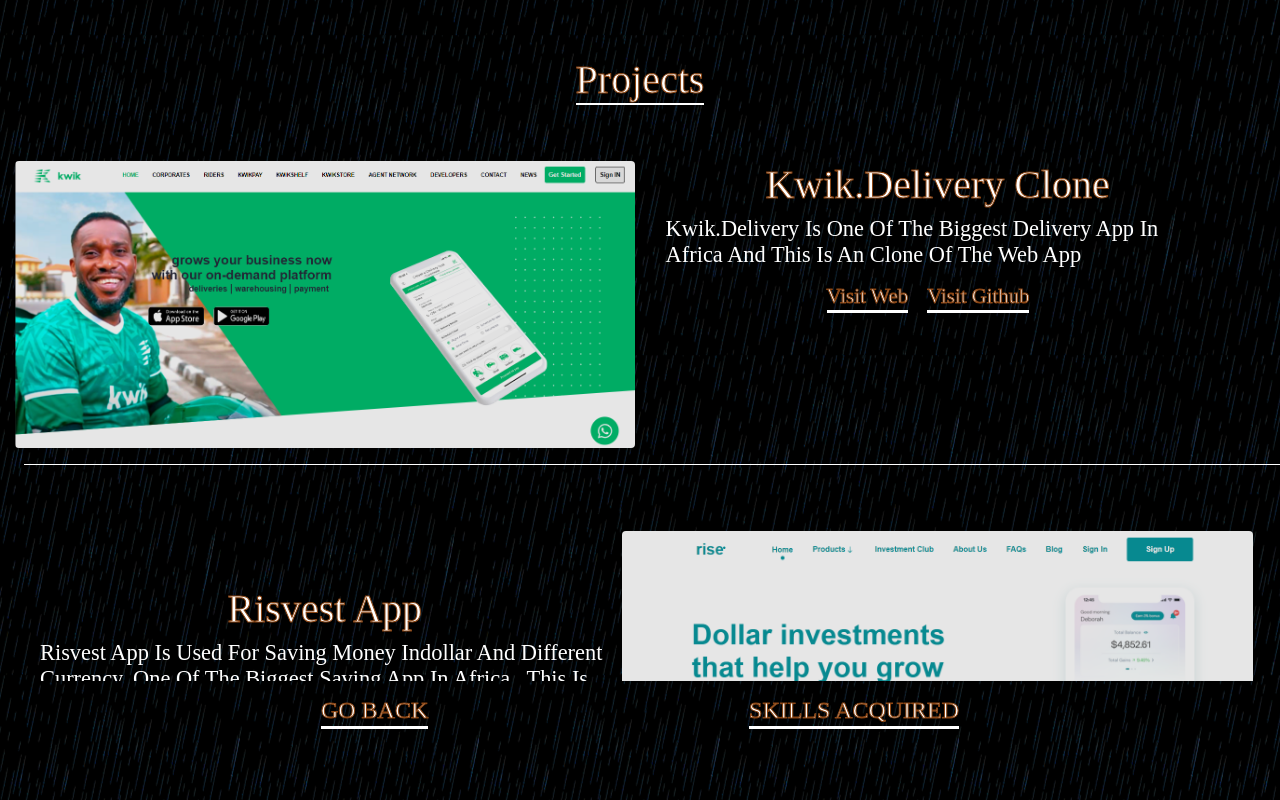
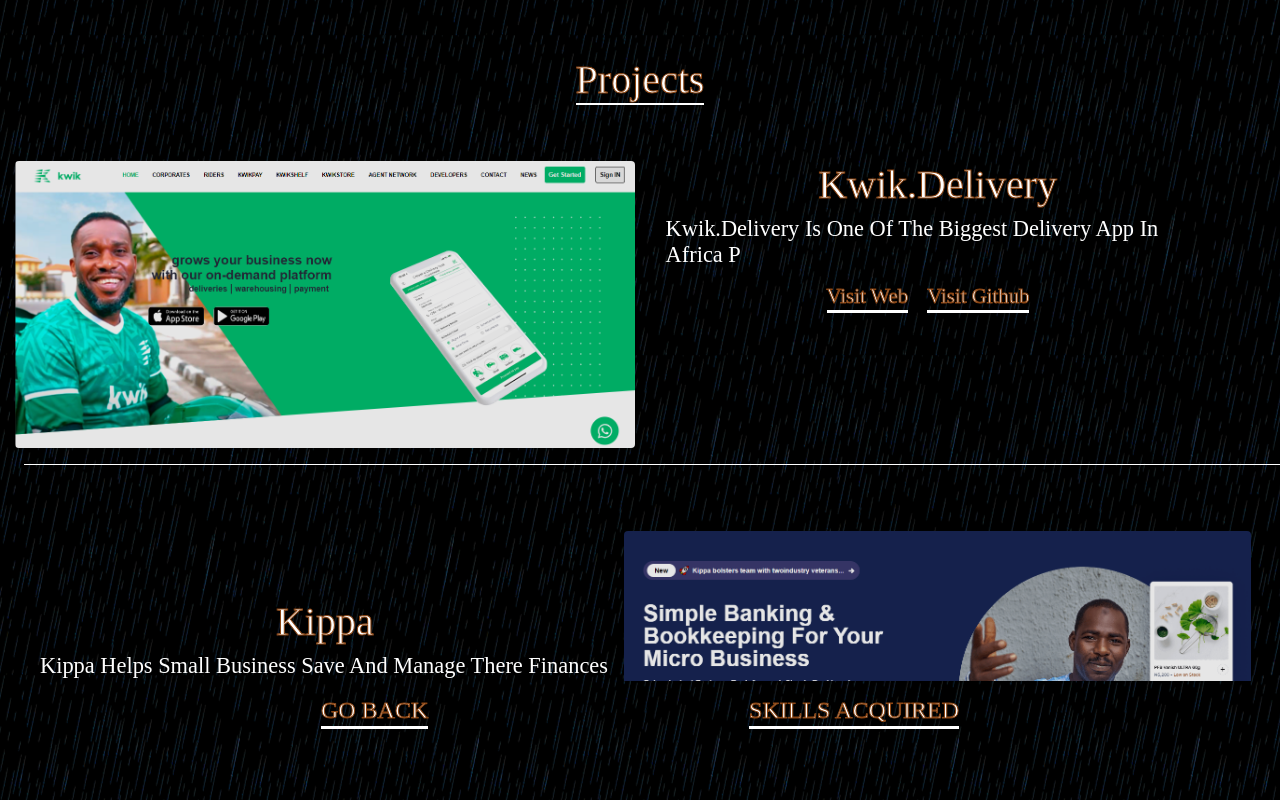
Before and after one commit to AkintanSeyi/Portfolio-Website, a React (Create React App) app: page /project in a window 1280 px wide. Built offline with nearby package versions, Linux system fonts and the light colour scheme.

Commit message:
Portfolio

```diff
--- a/src/components/Profile/Components/Project/projectdata.js
+++ b/src/components/Profile/Components/Project/projectdata.js
@@ -9,16 +9,26 @@
 import kwikapp from "../../../../images/kwikappimg.png";
 import jobhubimg from "../../../../images/jobhubimg.png";
 import risevest from "../../../../images/risevest.png";
+import kippaApp from "../../../../images/kippa.png";
 
 const projectdata = [
   {
     id: 10,
     image: kwikapp,
-    name: "kwik.delivery Clone",
+    name: "kwik.delivery",
     git: "https://github.com/AkintanSeyi/kwikapp",
     web: "https://patriciason-kwikapp.vercel.app/",
-    p: "kwik.delivery is one of the biggest delivery app in africa and this is an clone of the web app",
+    p: "kwik.delivery is one of the biggest delivery app in africa p",
     switchSide: true,
+  },
+  {
+    id: 13,
+    image: kippaApp,
+    name: "Kippa",
+    git: "https://github.com/AkintanSeyi/kippa",
+    web: "https://patriciason-kippa.vercel.app/",
+    p: "kippa helps small business save and manage there finances well, One of the biggest App in africa",
+    switchSide: false,
   },
   {
     id: 12,
@@ -26,8 +36,8 @@
     name: "risvest App",
     git: "https://github.com/AkintanSeyi/risevest",
     web: "https://patriciason-risevest.vercel.app/",
-    p: "risvest App is used for saving money indollar and different currency, one of the biggest saving app in africa , This is the clone app ",
-    switchSide: false,
+    p: "risvest App is used for saving money indollar and different currency, one of the biggest saving app in africa  ",
+    switchSide: true,
   },
   {
     id: 11,
@@ -36,7 +46,7 @@
     git: "",
     web: "https://jobhubwebapp.vercel.app/",
     p: "Full-stack web app for hunting for jobs and seeking for employee for your company , this uses an free heroku hosting platform , which takes 30 seconds to kick start afte being idle for 30min, Thanks for your patience ",
-    switchSide: true,
+    switchSide: false,
   },
   {
     id: 2,
@@ -45,7 +55,7 @@
     git: "https://github.com/akintanseyi/funiture",
     web: "https://akintanseyi.github.io/funiture/",
     p: "this is a website of slick-funitures, they sell different kind of funitures of all kind, they also offer delivey of product free and offer a great product at afforable rate",
-    switchSide: false,
+    switchSide: true,
   },
   {
     id: 9,
@@ -54,7 +64,7 @@
     git: "https://github.com/akintanseyi/fibre-",
     web: "https://akintanseyi.github.io/fibre-/",
     p: "fibre is the number one leading housing company in lagos, having over 100 buildings and hundreds of agent nationwide",
-    switchSide: true,
+    switchSide: false,
   },
   {
     id: 1,
@@ -63,7 +73,7 @@
     git: "https://github.com/akintanseyi/car",
     web: "https://akintanseyi.github.io/car/",
     p: "this is a website about as-cars company, top leading car dealers company in west-africa, they sold over 5000 cars and are know as revolutionarizing selling of cars",
-    switchSide: false,
+    switchSide: true,
   },
 
   {
@@ -73,7 +83,7 @@
     git: "https://github.com/akintanseyi/mother-earth",
     web: "https://akintanseyi.github.io/mother-earth/",
     p: "this is a webite about our beautiful planet, different amazing pictures from all over the world",
-    switchSide: true,
+    switchSide: false,
   },
   {
     id: 5,
@@ -82,7 +92,7 @@
     git: "https://github.com/akintanseyi/housing-website",
     web: "https://akintanseyi.github.io/housing-website/",
     p: "housing in lagos is an new compny with just took off 2 years ago, they are making waves and are know for providing houses in lagos state",
-    switchSide: false,
+    switchSide: true,
   },
   {
     id: 6,
@@ -91,7 +101,7 @@
     git: "https://github.com/akintanseyi/nft",
     web: "https://akintanseyi.github.io/nft/",
     p: "this is a website about nft pictures and beautiful pictures from different nft products",
-    switchSide: true,
+    switchSide: false,
   },
 
   {
@@ -101,7 +111,7 @@
     git: "https://github.com/akintanseyi/freshmenu",
     web: "https://akintanseyi.github.io/freshmenu/",
     p: "this is a new india resturant which is making waves right now, have over 20 stores nationwide and make amazing meals",
-    switchSide: false,
+    switchSide: true,
   },
   {
     id: 4,
@@ -110,7 +120,7 @@
     git: "https://github.com/akintanseyi/cream",
     web: "https://akintanseyi.github.io/cream/",
     p: "this is a website about the leading cosmetic comapny in ipaye region lagos state, sold over 100,000 product and nominated for the CSA award 2021",
-    switchSide: true,
+    switchSide: false,
   },
 ];
 
```
Also changed, not shown: src/images/kippa.png (added).
